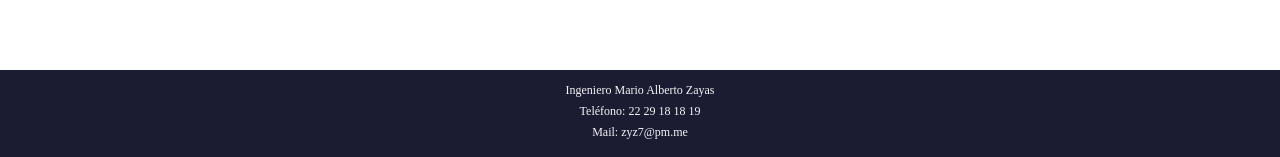
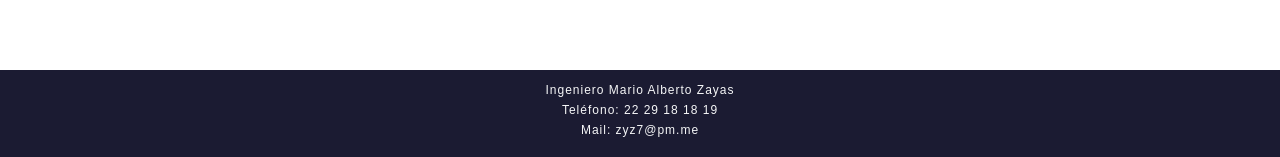
Before and after one commit to Zyz7/presupuesto, a plain HTML site: page index.html in a window 1280 px wide. Shown: the part 661-818 px from the top of the page. Drawn offline with Linux system fonts and the light colour scheme.

Commit message:
Update styles.css

```diff
--- a/styles.css
+++ b/styles.css
@@ -44,6 +44,8 @@ footer {
     font-size: 0.75rem;
     text-align: center;
     background-color: #1b1b32;
+    letter-spacing: 1px;
+    font-family: Arial, Helvetica, sans-serif;
 }
 
 footer p {
```
